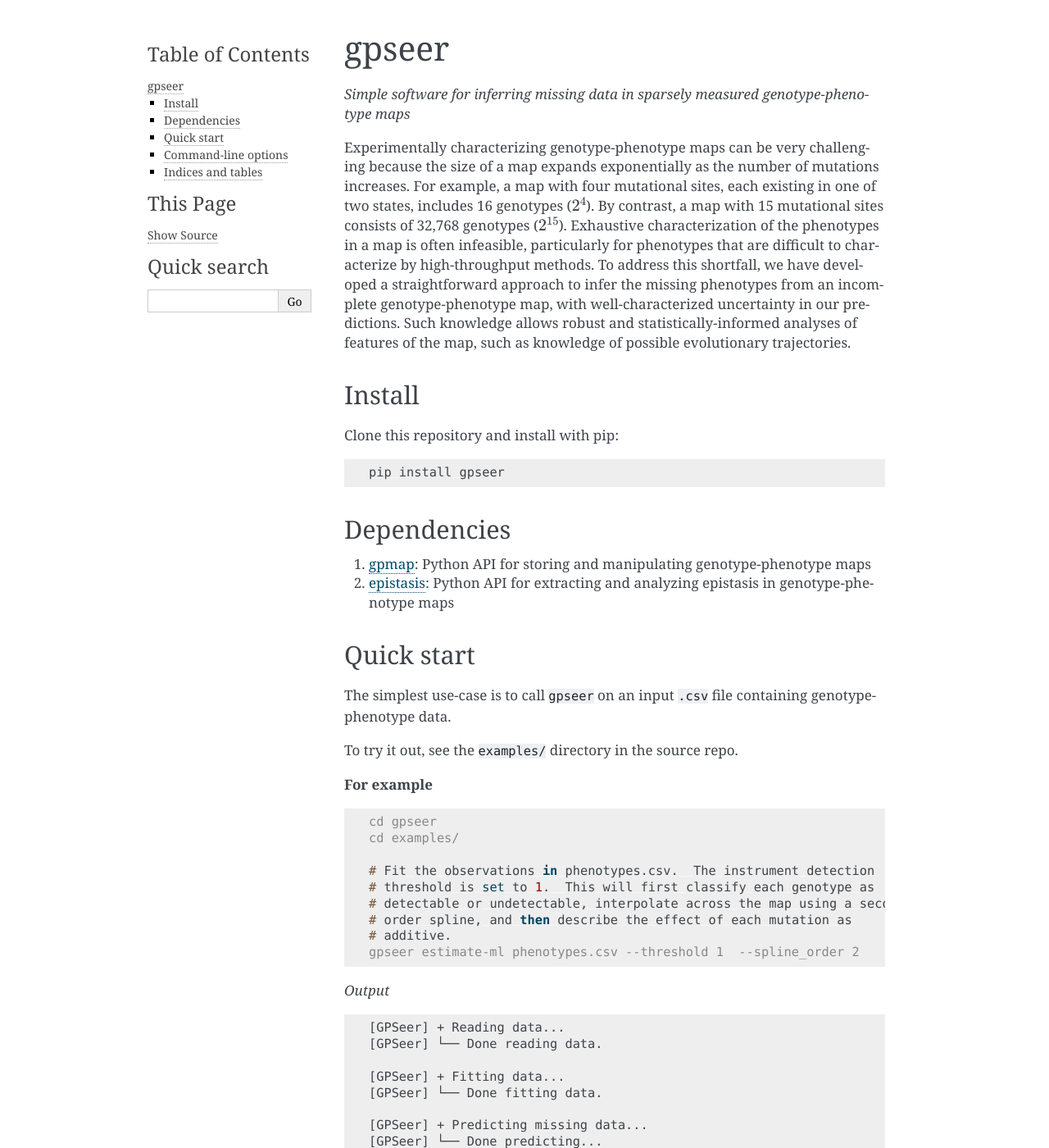
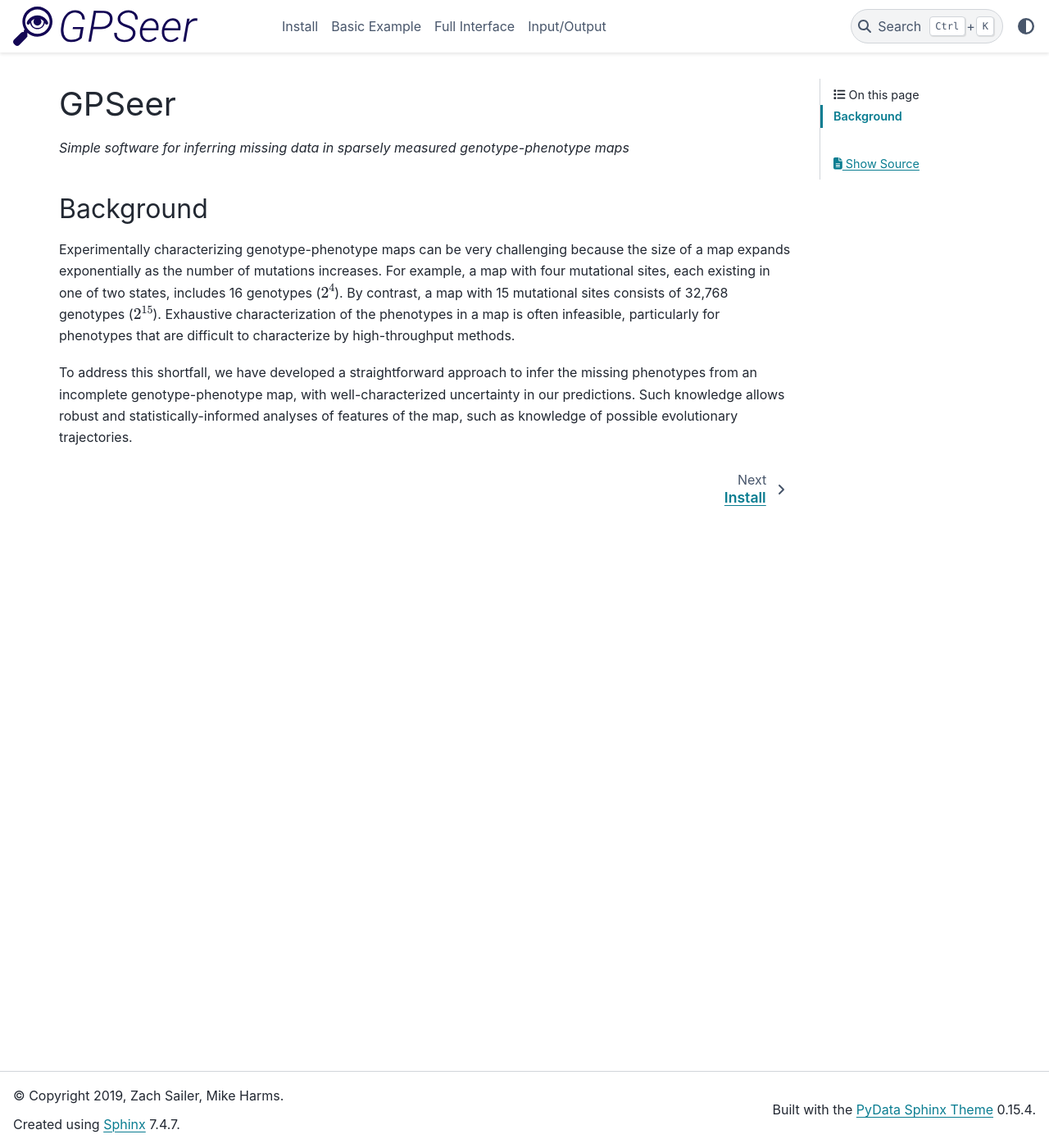
Before and after one commit to harmslab/gpseer, a Sphinx documentation site: the page built from docs/source/index.rst, in a window 1280 px wide and 1400 px high. Shown: the whole window at 82% size. Built offline with Sphinx 7.4.7 and the PyData theme 0.15.4, drawn with Linux system fonts in a browser that asks for light colours; some of the changed text lies outside the part shown.

Commit message:
add a bunch of docs

```diff
--- a/docs/requirements.txt
+++ b/docs/requirements.txt
@@ -2,4 +2,5 @@ numpy
 pandas
 gpmap
 epistasis
+sphinx-argparse
 git+https://github.com/pandas-dev/pydata-sphinx-theme.git@master
--- a/docs/source/conf.py
+++ b/docs/source/conf.py
@@ -29,8 +29,7 @@ release = '0.1'
 # Add any Sphinx extension module names here, as strings. They can be
 # extensions coming with Sphinx (named 'sphinx.ext.*') or your custom
 # ones.
-extensions = [
-]
+extensions = ['sphinxarg.ext']
 
 # Add any paths that contain templates here, relative to this directory.
 templates_path = ['_templates']
@@ -46,7 +45,8 @@ exclude_patterns = []
 # The theme to use for HTML and HTML Help pages.  See the documentation for
 # a list of builtin themes.
 #
-html_theme = 'alabaster'
+html_theme = 'pydata_sphinx_theme'
+html_logo = '_static/logo.svg'
 
 # Add any paths that contain custom static files (such as style sheets) here,
 # relative to this directory. They are copied after the builtin static files,
--- a/docs/source/index.rst
+++ b/docs/source/index.rst
@@ -4,109 +4,24 @@
    contain the root `toctree` directive.
 
 ======
-gpseer
+GPSeer
 ======
 
 *Simple software for inferring missing data in sparsely measured genotype-phenotype maps*
 
-Experimentally characterizing genotype-phenotype maps can be very challenging because the size of a map expands exponentially as the number of mutations increases.  For example, a map with four mutational sites, each existing in one of two states, includes 16 genotypes (:math:`2^{4}`).  By contrast, a map with 15 mutational sites consists of 32,768 genotypes (:math:`2^{15}`).  Exhaustive characterization of the phenotypes in a map is often infeasible, particularly for phenotypes that are difficult to characterize by high-throughput methods.  To address this shortfall, we have developed a straightforward approach to infer the missing phenotypes from an incomplete genotype-phenotype map, with well-characterized uncertainty in our predictions.  Such knowledge allows robust and statistically-informed analyses of features of the map, such as knowledge of possible evolutionary trajectories.
+Background
+==========
 
-Install
-=======
+Experimentally characterizing genotype-phenotype maps can be very challenging because the size of a map expands exponentially as the number of mutations increases.  For example, a map with four mutational sites, each existing in one of two states, includes 16 genotypes (:math:`2^{4}`).  By contrast, a map with 15 mutational sites consists of 32,768 genotypes (:math:`2^{15}`).  Exhaustive characterization of the phenotypes in a map is often infeasible, particularly for phenotypes that are difficult to characterize by high-throughput methods.
 
-Clone this repository and install with pip:
-
-.. code-block:: bash
-
-    pip install gpseer
+To address this shortfall, we have developed a straightforward approach to infer the missing phenotypes from an incomplete genotype-phenotype map, with well-characterized uncertainty in our predictions.  Such knowledge allows robust and statistically-informed analyses of features of the map, such as knowledge of possible evolutionary trajectories.
 
 
-Dependencies
-============
+.. toctree::
+    :maxdepth: 1
+    :hidden:
 
-1. `gpmap <https://gpmap.readthedocs.io/en/latest/>`_: Python API for storing and manipulating genotype-phenotype maps
-2. `epistasis <https://epistasis.readthedocs.io/>`_: Python API for extracting and analyzing epistasis in genotype-phenotype maps
-
-Quick start
-===========
-
-The simplest use-case is to call ``gpseer`` on an input ``.csv`` file containing genotype-phenotype data.
-
-To try it out, see the ``examples/`` directory in the source repo.
-
-**For example**
-
-.. code-block:: console
-
-    cd gpseer
-    cd examples/
-
-    # Fit the observations in phenotypes.csv.  The instrument detection
-    # threshold is set to 1.  This will first classify each genotype as
-    # detectable or undetectable, interpolate across the map using a second-
-    # order spline, and then describe the effect of each mutation as
-    # additive.
-    gpseer estimate-ml phenotypes.csv --threshold 1  --spline_order 2
-
-*Output*
-
-::
-
-    [GPSeer] + Reading data...
-    [GPSeer] └── Done reading data.
-
-    [GPSeer] + Fitting data...
-    [GPSeer] └── Done fitting data.
-
-    [GPSeer] + Predicting missing data...
-    [GPSeer] └── Done predicting...
-
-    [GPSeer] GPSeer finished!
-
-which returns a set of phenotype predictions stored in `predictions.csv`.
-
-Command-line options
-====================
-
-.. code-block:: console
-
-    -i <Unicode> (GPSeer.infile)
-        Default: 'test'
-        Input file.
-    -o <Unicode> (GPSeer.outfile)
-        Default: 'predictions.csv'
-        Output file
-    --model_definition=<Instance> (GPSeer.model_definition)
-        Default: None
-        An epistasis model definition written in Python.
-    --wildtype=<Unicode> (GPSeer.wildtype)
-        Default: ''
-        The wildtype sequence
-    --threshold=<Float> (GPSeer.threshold)
-        Default: 0.0
-        Experimental detection threshold, used by classifer.
-    --spline_order=<Int> (GPSeer.spline_order)
-        Default: 0.0
-        Order of spline..
-    --spline_smoothness=<Int> (GPSeer.spline_smoothness)
-        Default: 10
-        Smoothness of spline.
-    --epistasis_order=<Int> (GPSeer.epistasis_order)
-        Default: 1
-        Order of epistasis in the model.
-    --nreplicates=<Int> (GPSeer.nreplicates)
-        Default: None
-        Number of replicates for calculating uncertainty.
-    --model_file=<Unicode> (GPSeer.model_file)
-        Default: ''
-        File containing epistasis model definition.
-
-To see all configuration items, call ``gpseer --help``:
-
-
-Indices and tables
-==================
-
-* :ref:`genindex`
-* :ref:`modindex`
-* :ref:`search`
+    install
+    basic
+    interface
+    io
--- a/setup.py
+++ b/setup.py
@@ -21,7 +21,7 @@ AUTHOR = 'Zach Sailer'
 
 # What packages are required for this module to be executed?
 REQUIRED = ['requests', 'numpy', 'pandas', 'scipy',
-'scikit-learn', 'gpseer', 'epistasis', 'tqdm']
+'scikit-learn', 'gpmap', 'epistasis', 'tqdm']
 
 here = os.path.abspath(os.path.dirname(__file__))
 
```
Also changed, not shown: README.md (+4 -5 lines), docs/source/basic.rst (added, +69 -0 lines), docs/source/install.rst (added, +33 -0 lines), docs/source/interface.rst (added, +9 -0 lines), docs/source/io.rst (added, +42 -0 lines), docs/source/_static/logo.svg (added).
